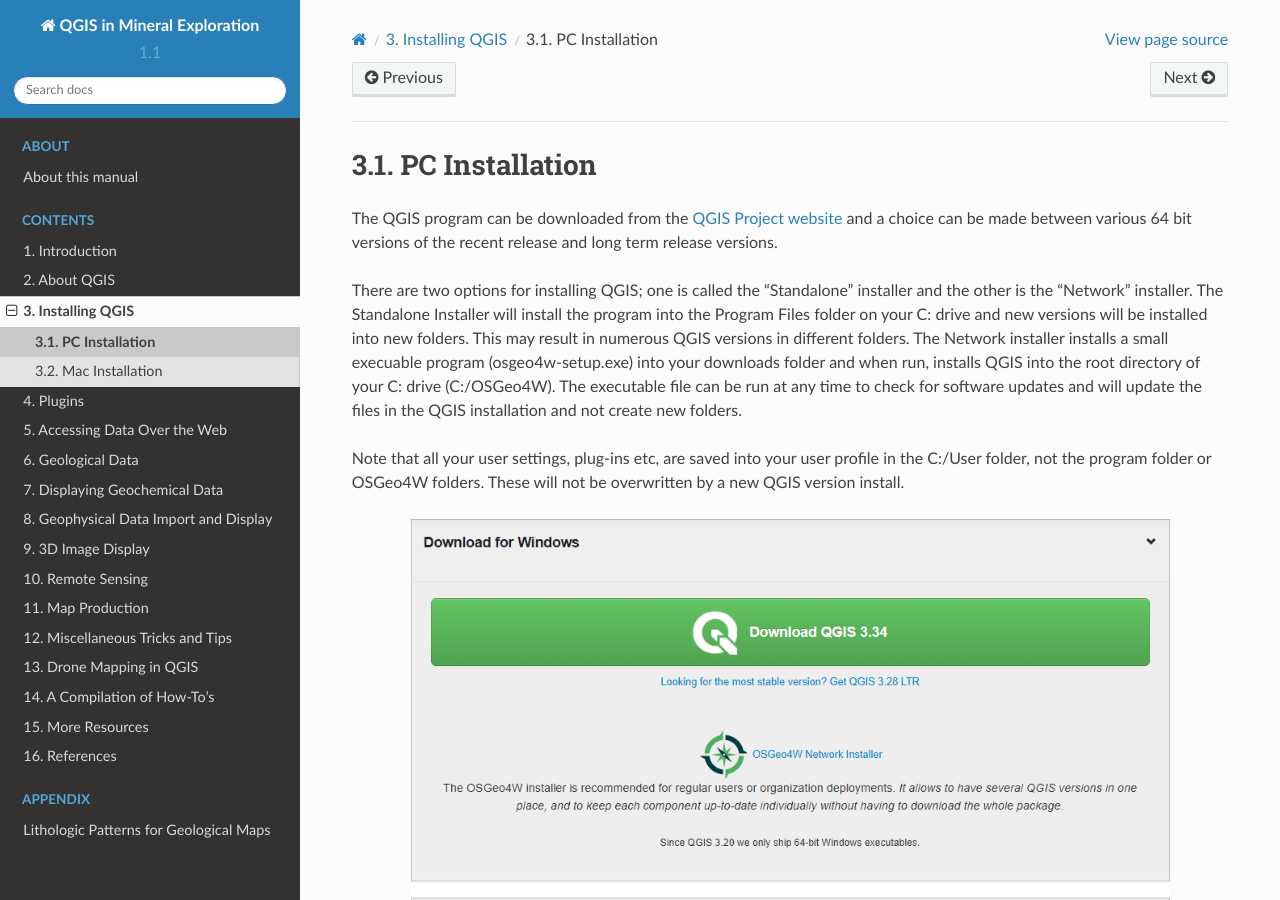
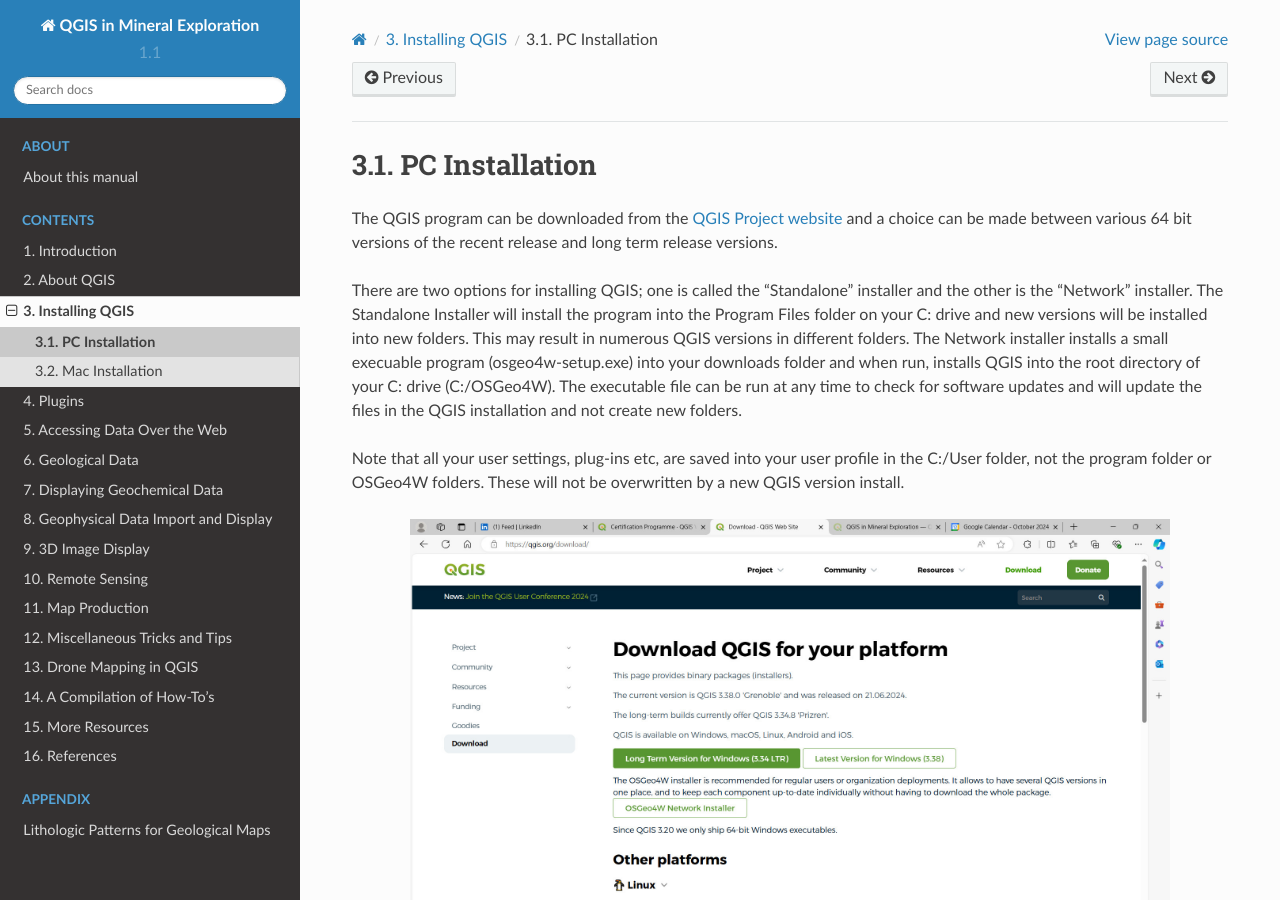
Before and after one commit to mammothgeospatial/qgis-in-mineral-exploration, a Sphinx documentation site: the page built from docs/source/installing_qgis/pc_installation.rst, in a window 1280 px wide and 900 px high. Built offline with Sphinx 7.4.7 and the Read the Docs theme 2.0.0, drawn with Linux system fonts in a browser that asks for light colours; pages that are not in the unit, such as notebooks, are missing from menus.

Commit message:
Update pc_installation
New QGIS webpage

```diff
--- a/docs/source/installing_qgis/pc_installation.rst
+++ b/docs/source/installing_qgis/pc_installation.rst
@@ -8,12 +8,12 @@
 
 Note that all your user settings, plug-ins etc, are saved into your user profile in the C:/User folder, not the program folder or OSGeo4W folders. These will not be overwritten by a new QGIS version install.
 
-.. image:: img/download.png
+.. image:: img/QGIS_Download_new.jpg
   :align: center
 
 The installer (“Download QGIS 3.34”) will install the program into the program files folder and create a folder on your desktop with shortcuts to the run the program. When you run the OSGeo4W Network Installer option you will see the following screen shot. For a first-time installation, choose the “Express Desktop Install” which will install the basic programs and required utility files.
 
-.. image:: img/osgeo4w.png
+.. image:: img/QGIS_Download_NetworkInstaller_new.jpg
   :align: center
 
 After the initial “Express Desktop Install”, this window will be different and you can then check for updates by running the “osgeo4w-setup.exe” file again (usually located in the Downloads folder) where you can then select “Advanced Install” and select which products you wish to update. The OSGeo4W option can be used instead of the Standalone Installer option.
```
